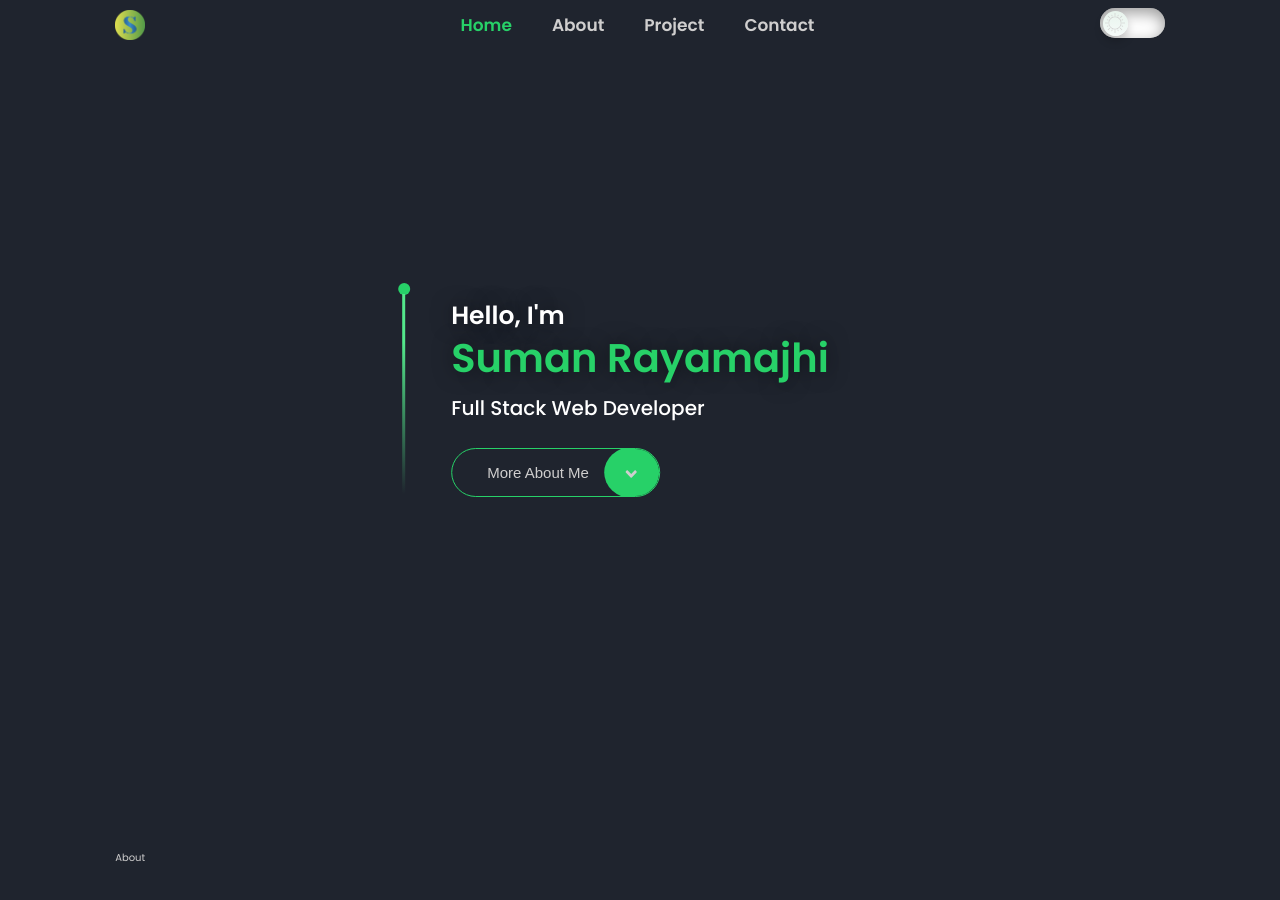
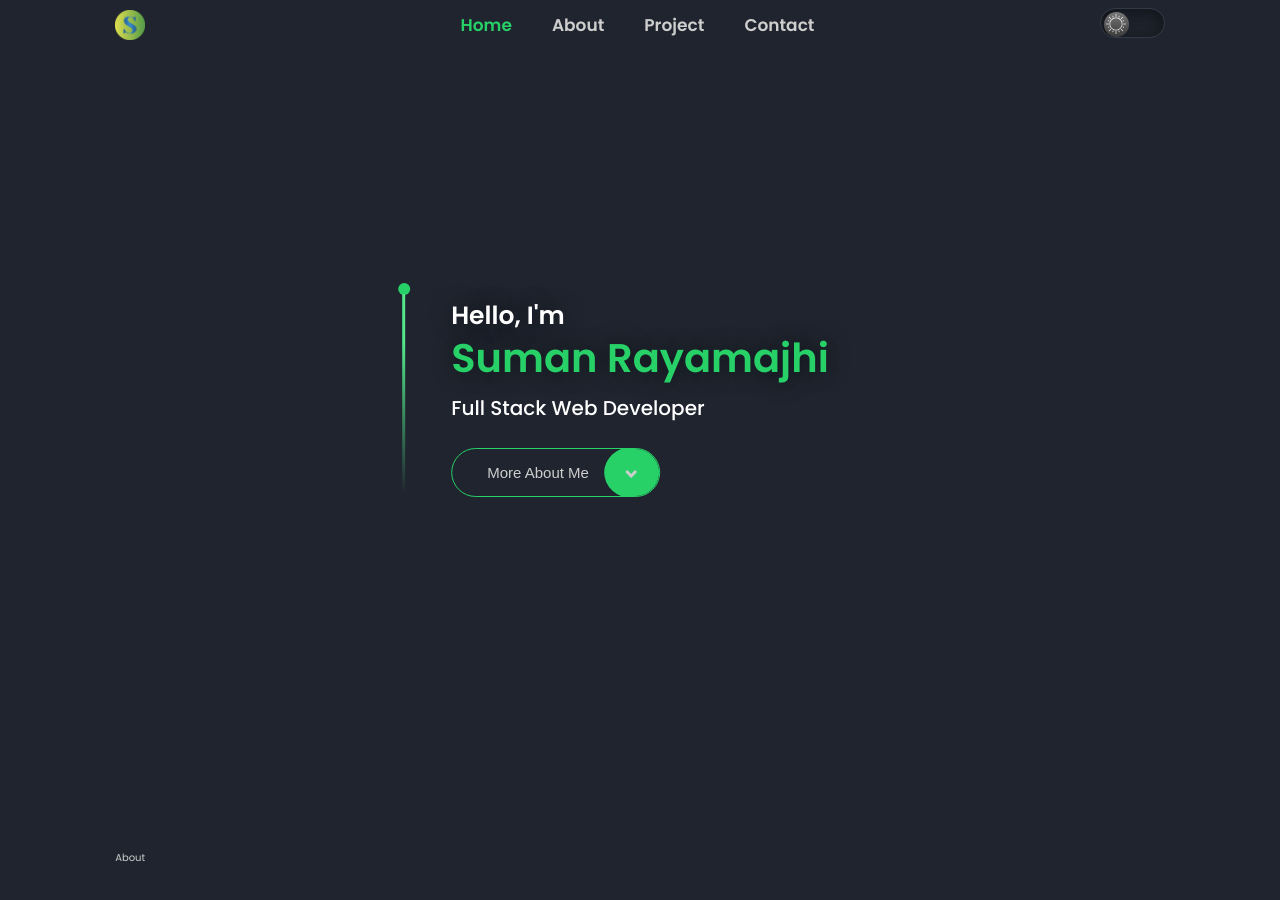
Before and after one commit to SumanRayamajhi/Personal-Portfolio, a React (Create React App) app in the folder portfolio/: page / in a window 1280 px wide. Shown: the top 900 px of the page. Built offline with nearby package versions, Linux system fonts and the light colour scheme.

Commit message:
adjust theme

```diff
--- a/portfolio/src/components/navbar/theme/Theme.jsx
+++ b/portfolio/src/components/navbar/theme/Theme.jsx
@@ -30,18 +30,18 @@ const Theme = () => {
 
   return (
     <div>
-      <div className="dark_mode">
+      <div className="light_mode">
         <input
-          className="dark_mode_input"
+          className="light_mode_input"
           type="checkbox"
-          id="darkmode-toggle"
+          id="lightmode-toggle"
         />
         <label
-          className="dark_mode_label"
-          for="darkmode-toggle"
+          className="light_mode_label"
+          for="lightmode-toggle"
           onClick={toggleTheme}
         >
-          {theme === "dark-theme" ? <Sun /> : <Moon />}
+          {theme === "light-theme" ? <Moon /> : <Sun />}
         </label>
       </div>
     </div>
--- a/portfolio/src/components/navbar/theme/theme.css
+++ b/portfolio/src/components/navbar/theme/theme.css
@@ -1,73 +1,74 @@
-.theme__toggler {
-  font-size: 1.7rem;
-  cursor: pointer;
-}
-
-.dark_mode {
+.light_mode {
   margin-top: -20px;
   margin-left: 10px;
 }
 
-.dark_mode_label {
+.light_mode_label {
   width: 65px;
   height: 30px;
   position: relative;
   display: block;
-  background: var(--body-color);
+  background: var(--primary-bg-color);
   border-radius: 200px;
   box-shadow: inset 0px 5px 15px rgba(0, 0, 0, 0.4),
-    inset 0px -5px 15px rgba(255, 255, 255, 0.4);
+    inset 0px -5px 15px rgba(28, 27, 27, 0.4);
   cursor: pointer;
   transition: 0.3s;
+  border: 1px solid var(--secondary-bg-color);
 }
-.dark_mode_label:after {
+.light_mode_label:after {
   content: "";
   width: 25px;
   height: 25px;
   position: absolute;
   top: 3px;
   left: 3px;
-  background: linear-gradient(180deg, #e8f4ed, #f5fbf9);
+  /*  background: linear-gradient(180deg, #030202, #1d1202); */
+  background: linear-gradient(180deg, #777, #3a3a3a);
   border-radius: 180px;
-  box-shadow: 0px 5px 10px rgba(0, 0, 0, 0.2);
+  /* box-shadow: 0px 5px 10px rgba(141, 137, 137, 0.2); */
   transition: 0.3s;
 }
-.dark_mode_input {
+.light_mode_input {
   width: 0;
   height: 0;
   visibility: hidden;
 }
-.dark_mode_input:checked + .dark_mode_label {
+.light_mode_input:checked + .dark_mode_label {
   background: #242424;
 }
-.dark_mode_input:checked + .dark_mode_label:after {
+.light_mode_input:checked + .light_mode_label:after {
   left: 62px;
   transform: translateX(-100%);
-  background: linear-gradient(180deg, #777, #3a3a3a);
+  /*  background: linear-gradient(180deg, #a0a0a0, #9c9999); */
+  background: linear-gradient(180deg, #fbf4eb, #d5cdc1);
+  color: var(--primary-bg-color) !important;
+  border-radius: 180px;
+  box-shadow: 0px 5px 10px rgba(0, 0, 0, 0.2);
 }
-.dark_mode_label:active:after {
+.light_mode_label:active:after {
   width: 30px;
 }
 
-.dark_mode_label svg {
+.light_mode_label svg {
   position: absolute;
   width: 20px;
   top: 5px;
   z-index: 100;
 }
-.dark_mode_label svg.sun {
+.light_mode_label svg.sun {
   left: 5px;
-  fill: var(--text-color);
+  fill: #fff;
   transition: 0.3s;
 }
-.dark_mode_label svg.moon {
+.light_mode_label svg.moon {
   left: 40px;
   fill: #7e7e7e;
   transition: 0.3s;
 }
-.dark_mode_input:checked + .dark_mode_label svg.sun {
+.light_mode_input:checked + .light_mode_label svg.sun {
   fill: #7e7e7e;
 }
-.dark_mode_input:checked + .dark_mode_label svg.moon {
-  fill: var(--body-color);
+.light_mode_input:checked + .light_mode_label svg.moon {
+  fill: var(--text-color);
 }
```
